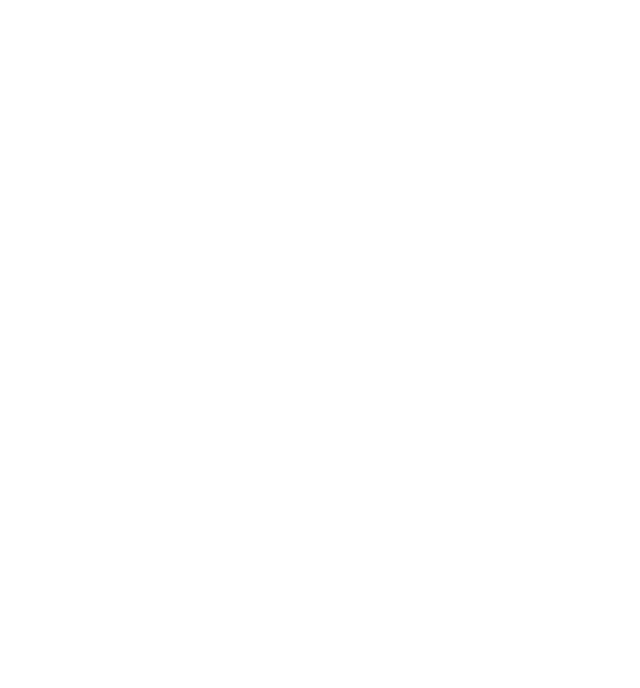
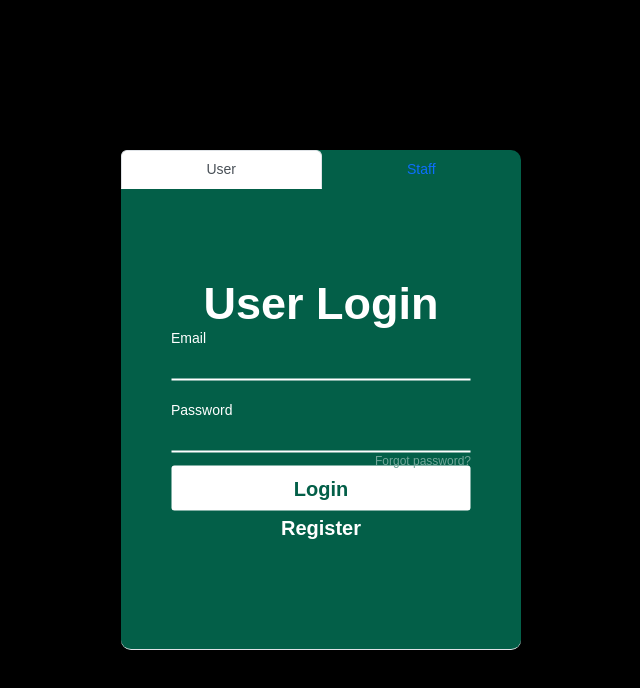
Before and after one commit to pierrelouisguichard/greendrive, a React (Vite) app: page /test in a window 1280 px wide. Before the commit this address had no page. Shown: the top 688 px of the page, without its empty margins (319-959 px from the left). Built offline with nearby package versions, Linux system fonts and the light colour scheme.

Commit message:
Tweaking Login

```diff
--- a/src/App.jsx
+++ b/src/App.jsx
@@ -13,7 +13,7 @@
 import NavBar from "./HomeComponents/NavBar";
 import Gallery from "./DashboardComponents/Gallery";
 import Error from "./OtherComponents/Error";
-import SecNav from "./ForumComponents/SecNav";
+import Test from "./OtherComponents/Test";
 
 function App() {
   return (
@@ -32,6 +32,7 @@
         <Route path="/navbar" element={<NavBar />} />
         <Route path="/gallery" element={<Gallery />} />
         <Route path="/error" element={<Error />} />
+        <Route path="/test" element={<Test />} />
       </Routes>
     </>
   );
--- /dev/null
+++ b/src/OtherComponents/Test.jsx
@@ -0,0 +1,141 @@
+import Tab from "react-bootstrap/Tab";
+import Tabs from "react-bootstrap/Tabs";
+
+function UncontrolledExample() {
+  return (
+    <div style={container}>
+      <Tabs style={{ ...position, ...rectangle }} fill>
+        <Tab eventKey="home" title="User">
+          <div style={{ ...position, ...title }}>User Login</div>
+          <div style={{ ...position, ...titles, top: "41%" }}>Email</div>
+          <form>
+            <input
+              type="text"
+              required
+              style={{ ...position, ...textFields, top: "46%" }}
+            ></input>
+            <input
+              type="password"
+              required
+              style={{ ...position, ...textFields, top: "55%" }}
+            ></input>
+            <a style={{ ...position, ...LoginButton }} href="/dashboard">
+              Login{" "}
+            </a>
+          </form>
+          <div style={{ ...position, ...titles, top: "50%" }}>Password</div>
+          <a style={forgotPassword} href="/error">
+            Forgot password?
+          </a>
+          <a style={{ ...position, ...registerButton }} href="/register">
+            Register
+          </a>
+        </Tab>
+        <Tab eventKey="profile" title="Staff">
+          <div style={{ ...position, ...title }}>Staff Login</div>
+          <div style={{ ...position, ...titles, top: "41%" }}>Email</div>
+          <form>
+            <input
+              type="text"
+              required
+              style={{ ...position, ...textFields, top: "46%" }}
+            ></input>
+            <input
+              type="password"
+              required
+              style={{ ...position, ...textFields, top: "55%" }}
+            ></input>
+            <a style={{ ...position, ...LoginButton }} href="/dashboard">
+              Login{" "}
+            </a>
+          </form>
+          <div style={{ ...position, ...titles, top: "50%" }}>Password</div>
+          <a style={forgotPassword} href="/error">
+            Forgot password?
+          </a>
+          <a style={{ ...position, ...registerButton }} href="/register">
+            Register
+          </a>
+        </Tab>
+      </Tabs>
+    </div>
+  );
+}
+
+const container = {
+  backgroundColor: "black",
+  height: "100vh",
+  width: "100vw",
+  fontFamily: "Bahnschrift, sans-serif",
+  color: "white",
+  fontSize: "14px",
+};
+
+const forgotPassword = {
+  textDecoration: "none",
+  color: "#72A699",
+  position: "absolute",
+  top: "56.5%",
+  left: "50%",
+  transform: "translateX(54px)",
+  fontSize: "12px",
+  fontWeight: "normal",
+};
+
+const position = {
+  position: "absolute",
+  top: "50%",
+  left: "50%",
+  transform: "translate(-50%, -50%)",
+};
+
+const rectangle = {
+  backgroundColor: "#035F48",
+  borderRadius: "10px",
+  width: "400px",
+  height: "500px",
+};
+
+const title = {
+  fontSize: "45px",
+  fontWeight: "bold",
+  top: "38%",
+};
+
+const titles = {
+  transform: "translateX(-150px)",
+};
+
+const textFields = {
+  color: "white",
+  backgroundColor: "rgb(0,0,0,0)",
+  width: "299px",
+  border: "none",
+  borderBottom: "2px solid white",
+};
+
+const LoginButton = {
+  textDecoration: "none",
+  width: "299px",
+  height: "45px",
+  background: "white",
+  borderRadius: "3px",
+  color: "#035F48",
+  fontSize: "20px",
+  fontWeight: "bold",
+  display: "flex",
+  justifyContent: "center",
+  alignItems: "center",
+  top: "61%",
+  border: "none",
+};
+
+const registerButton = {
+  color: "white",
+  textDecoration: "none",
+  fontSize: "20px",
+  fontWeight: "bold",
+  top: "66%",
+};
+
+export default UncontrolledExample;
```
